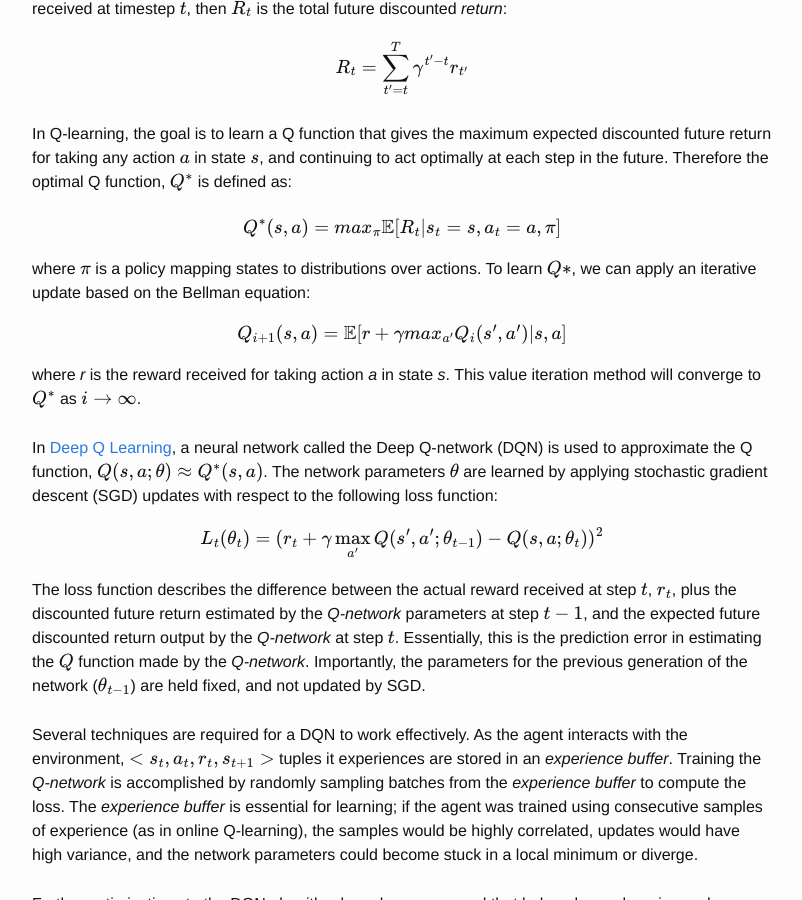
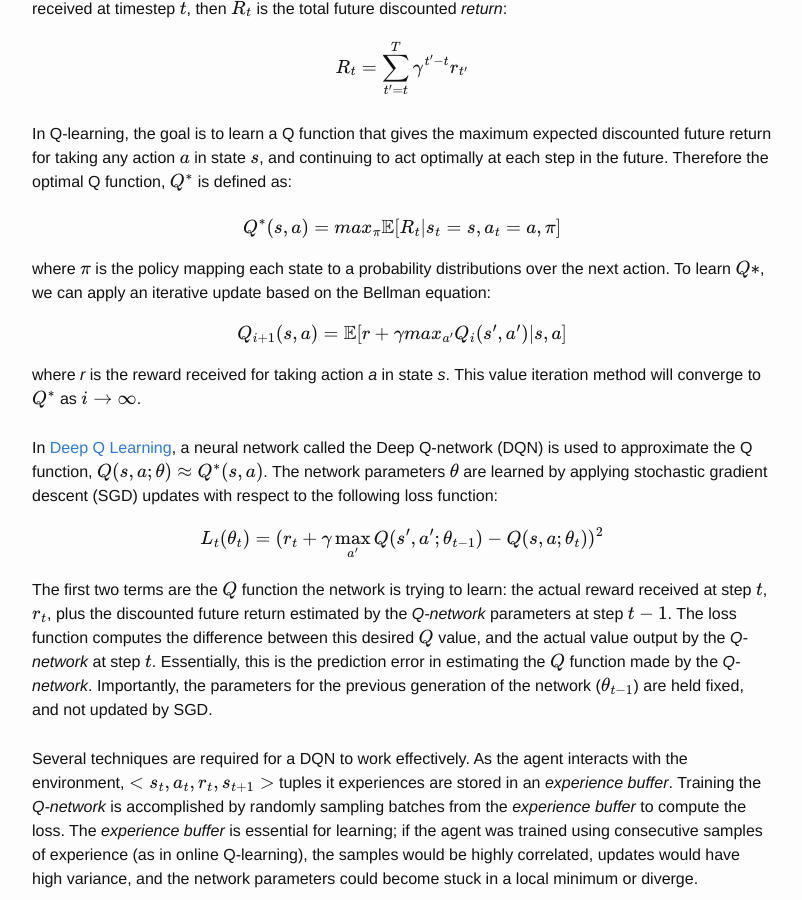
Before and after one commit to notfuchsia/notfuchsia.github.io, a Jekyll site: the page built from _posts/2016-10-10-natasha.markdown, in a window 1280 px wide and 900 px high, scrolled down 2297 px. Shown: the whole window, without its empty margins (238-1040 px from the left). Built offline with Jekyll 4.4.1, drawn with Linux system fonts in a browser that asks for light colours; formulas are drawn with MathJax 3.

Commit message:
clarifying the math

```diff
--- a/_posts/2016-10-10-natasha.markdown
+++ b/_posts/2016-10-10-natasha.markdown
@@ -44,7 +44,7 @@ $$\begin{align}
 Q^*(s, a) = max_\pi \mathbb{E}[R_t|s_t = s, a_t = a, \pi]
 \end{align}$$
 
-where $$\pi$$ is a policy mapping states to distributions over actions. To learn $$Q*$$, we can apply an iterative update based on the Bellman equation:
+where $$\pi$$ is the policy mapping each state to a probability distributions over the next action. To learn $$Q*$$, we can apply an iterative update based on the Bellman equation:
 \begin{align}
 Q_{i+1}(s, a) = \mathbb{E}[r + \gamma max_{a'}Q_i(s',a')|s,a]
 \end{align}
@@ -55,7 +55,7 @@ In [Deep Q Learning][dqn], a neural network called the Deep Q-network (DQN) is u
 \label{eq:qloss}
 L_t(\theta_t) = (r_t + \gamma \max_{a'}Q(s',a';\theta_{t-1}) - Q(s,a;\theta_t))^2
 \end{align}
-The loss function describes the difference between the actual reward received at step $$t$$, $$r_t$$, plus the discounted future return estimated by the *Q-network* parameters at step $$t-1$$, and the expected future discounted return output by the *Q-network* at step $$t$$. Essentially, this is the prediction error in estimating the $$Q$$ function made by the *Q-network*. Importantly, the parameters for the previous generation of the network ($$\theta_{t-1}$$) are held fixed, and not updated by SGD.
+The first two terms are the $$Q$$ function the network is trying to learn: the actual reward received at step $$t$$, $$r_t$$, plus the discounted future return estimated by the *Q-network* parameters at step $$t-1$$. The loss function computes the difference between this desired $$Q$$ value, and the actual value output by the *Q-network* at step $$t$$. Essentially, this is the prediction error in estimating the $$Q$$ function made by the *Q-network*. Importantly, the parameters for the previous generation of the network ($$\theta_{t-1}$$) are held fixed, and not updated by SGD.
 
 <!--While interacting with the environment, the $$Q$$-learning agent typically follows an $$\epsilon$$-greedy policy. This means that it will greedily choose the action with the highest Q value with probability $$1-\epsilon$$, and choose a random action with probability $$\epsilon$$. This off-policy learning method ensures a reasonably trade-off between exploration of the action space, and exploitation of the most efficient strategies learned so far. -->
 
```
